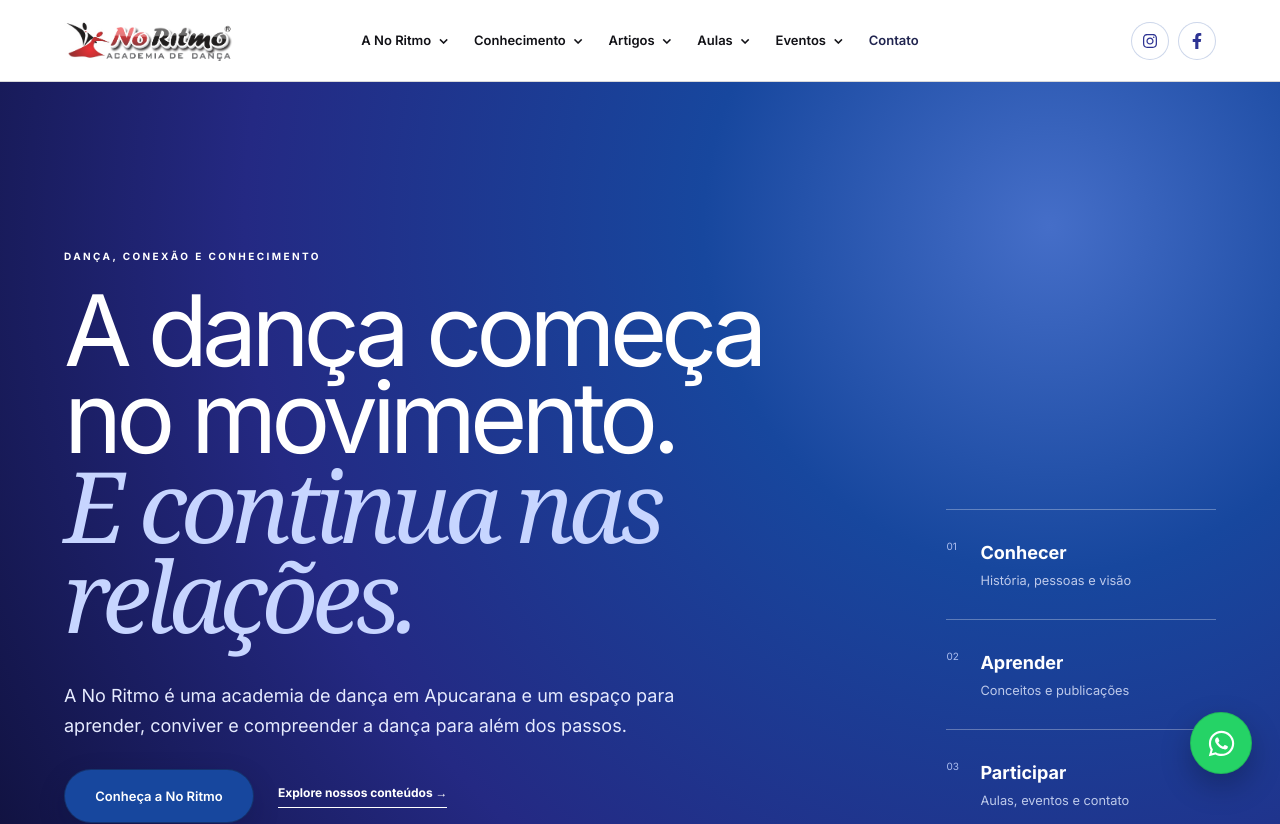
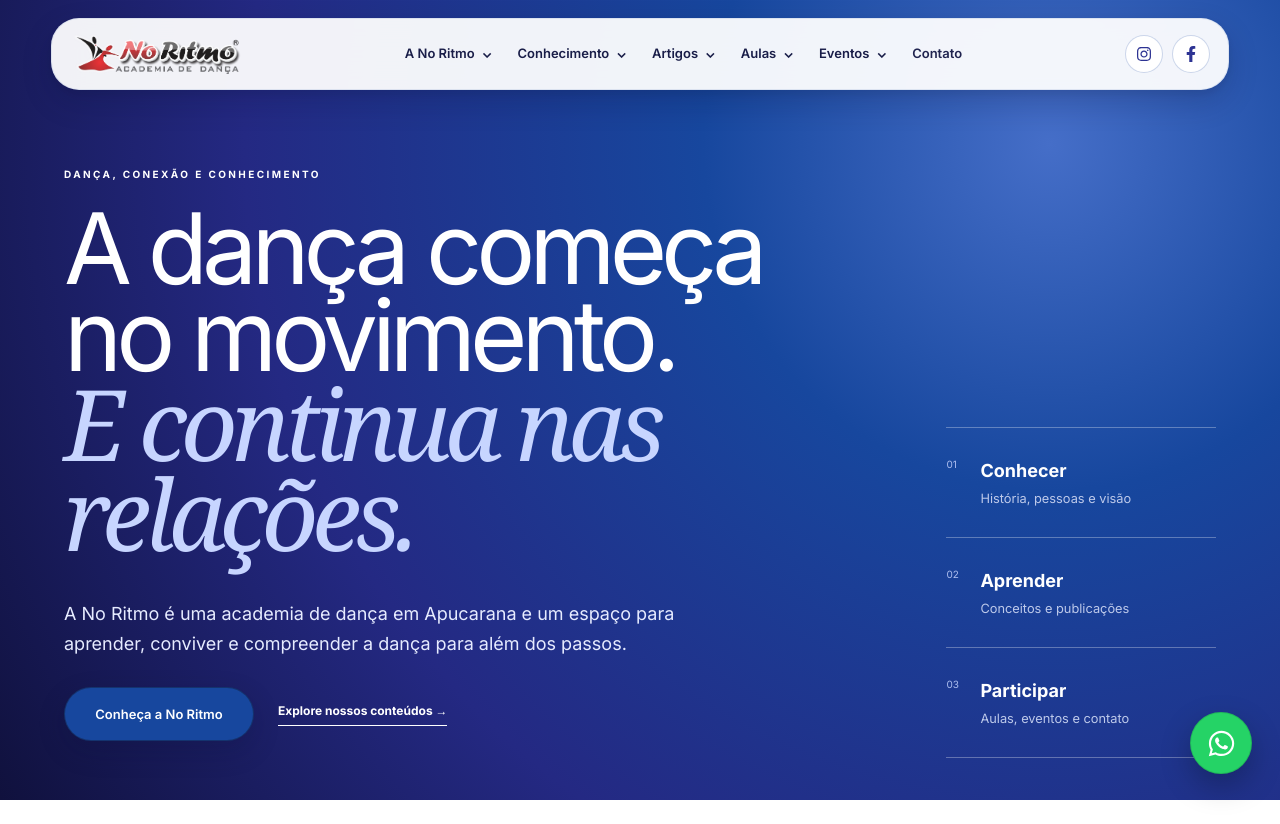
Before and after one commit to leonardodariva/no-ritmo-academia-de-danca, a Next.js app: page / in a window 1280 px wide. Shown: the top 824 px of the page. Built offline with nearby package versions, Linux system fonts and the light colour scheme; a web font is replaced by a local one.

Commit message:
fix: aplica cabecalho flutuante da home em todo site

```diff
--- a/app/SiteHeader.tsx
+++ b/app/SiteHeader.tsx
@@ -4,7 +4,7 @@ import { FaFacebookF, FaInstagram } from "react-icons/fa";
 import { primaryNavigation } from "../content/navigation";
 
 export default function SiteHeader({ floating = false }: { floating?: boolean }) {
-  return <>{!floating && <a className="skip-link" href="#main-content">Pular para o conteúdo</a>}<header className="v4-header">
+  return <>{!floating && <a className="skip-link" href="#main-content">Pular para o conteúdo</a>}<header className="site-header">
     <Link className="brand" href="/" aria-label="No Ritmo — página inicial"><Image className="brand-logo" src="/logo-fundo-claro.png" width={1741} height={421} alt="No Ritmo Academia de Dança" priority unoptimized /></Link>
     <nav className="desktop-nav" aria-label="Navegação principal">{primaryNavigation.map((item) => "children" in item ? <details className="nav-group" name="desktop-navigation" key={item.href}><summary>{item.label}</summary><div className="nav-dropdown">{item.children.map((child) => <Link key={child.href} href={child.href}>{child.label}</Link>)}</div></details> : <Link key={item.href} href={item.href}>{item.label}</Link>)}</nav>
     <div className="header-socials" aria-label="Redes sociais da No Ritmo">
--- a/app/globals.css
+++ b/app/globals.css
@@ -299,6 +299,7 @@ footer { background:#0b0b0f; color:var(--cream); padding:80px 8vw 25px; }.brand-
   .mobile-menu nav { width:min(320px,calc(100vw - 32px)); max-height:calc(100vh - 110px); overflow-y:auto; }
   .v4-header { grid-template-columns:1fr auto; min-height:76px; }
   .v4-header .header-socials { display:none; }
+  .site-header .header-socials { display:none; }
 }
 @media(max-width:420px){
   .v4-header .brand-logo,.site-header .brand-logo { width:124px; }
```
